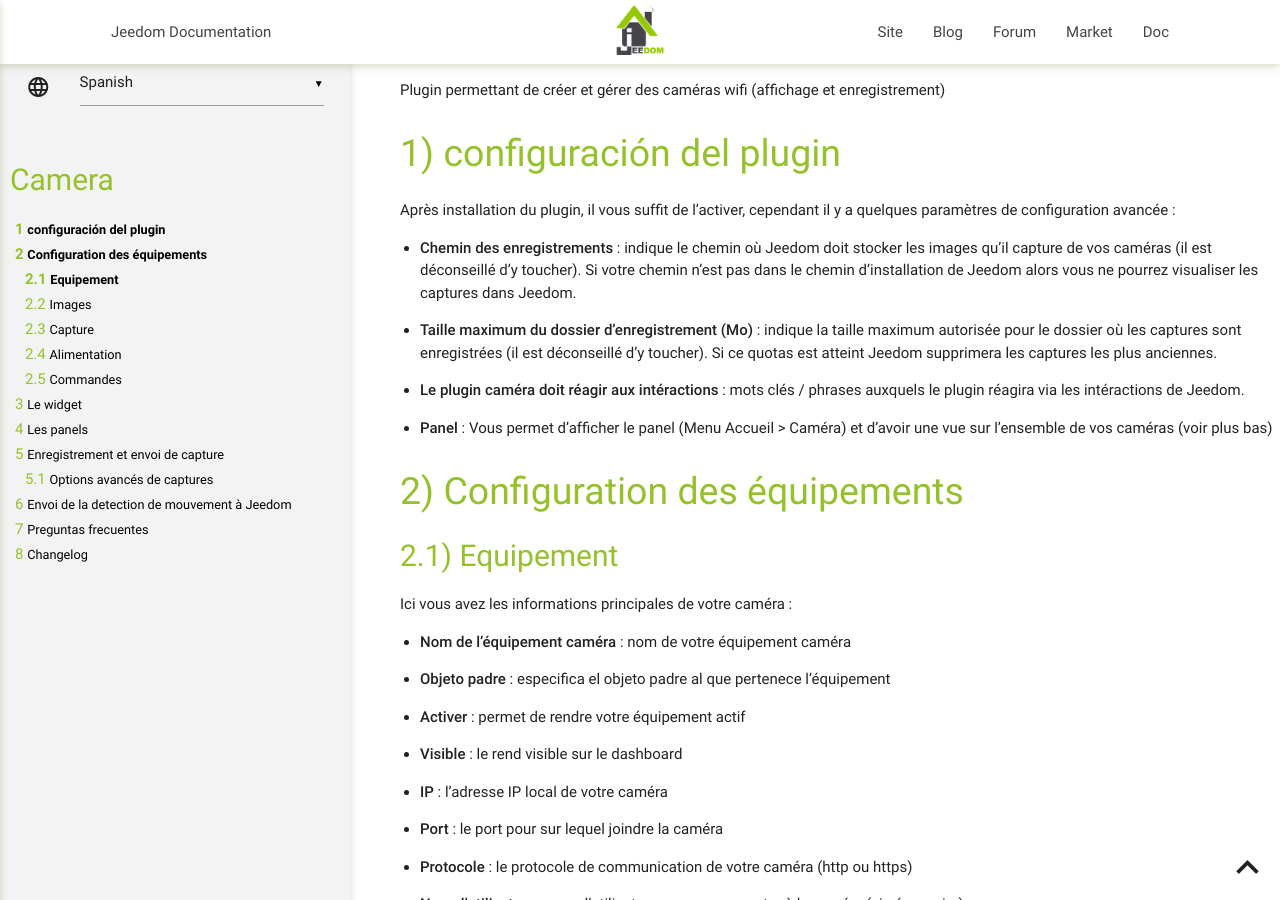
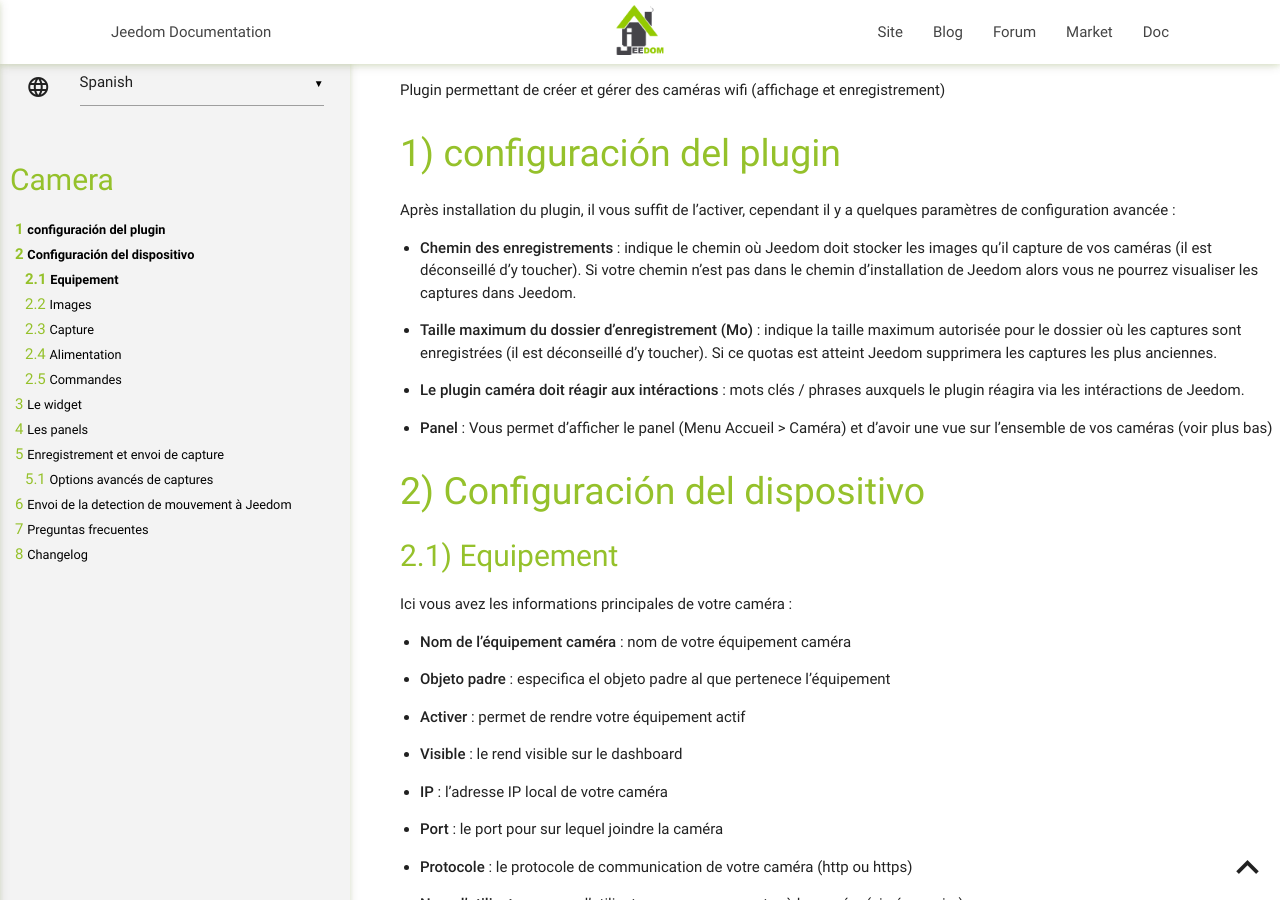
Before and after one commit to jeedom/plugin-camera, a Jekyll site: the page built from docs/es_ES/index.md, in a window 1280 px wide and 900 px high. Built offline with Jekyll 4.4.1, drawn with Linux system fonts in a browser that asks for light colours; our own code applies the rules of GitHub Pages for plain Markdown files.

Commit message:
[ROBOT] Action all

```diff
--- a/docs/en_US/index.md
+++ b/docs/en_US/index.md
@@ -24,7 +24,7 @@ y a quelques paramètres de configuration avancée :
     Accueil &gt; Caméra) et d’avoir une vue sur l’ensemble de vos
     caméras (voir plus bas)
 
-Configuration des équipements
+Equipment configuration
 =============================
 
 Equipement
--- a/docs/es_ES/index.md
+++ b/docs/es_ES/index.md
@@ -25,7 +25,7 @@ y a quelques paramètres de configuration avancée :
     Accueil &gt; Caméra) et d’avoir une vue sur l’ensemble de vos
     caméras (voir plus bas)
 
-Configuration des équipements
+Configuración del dispositivo
 =============================
 
 Equipement
```
